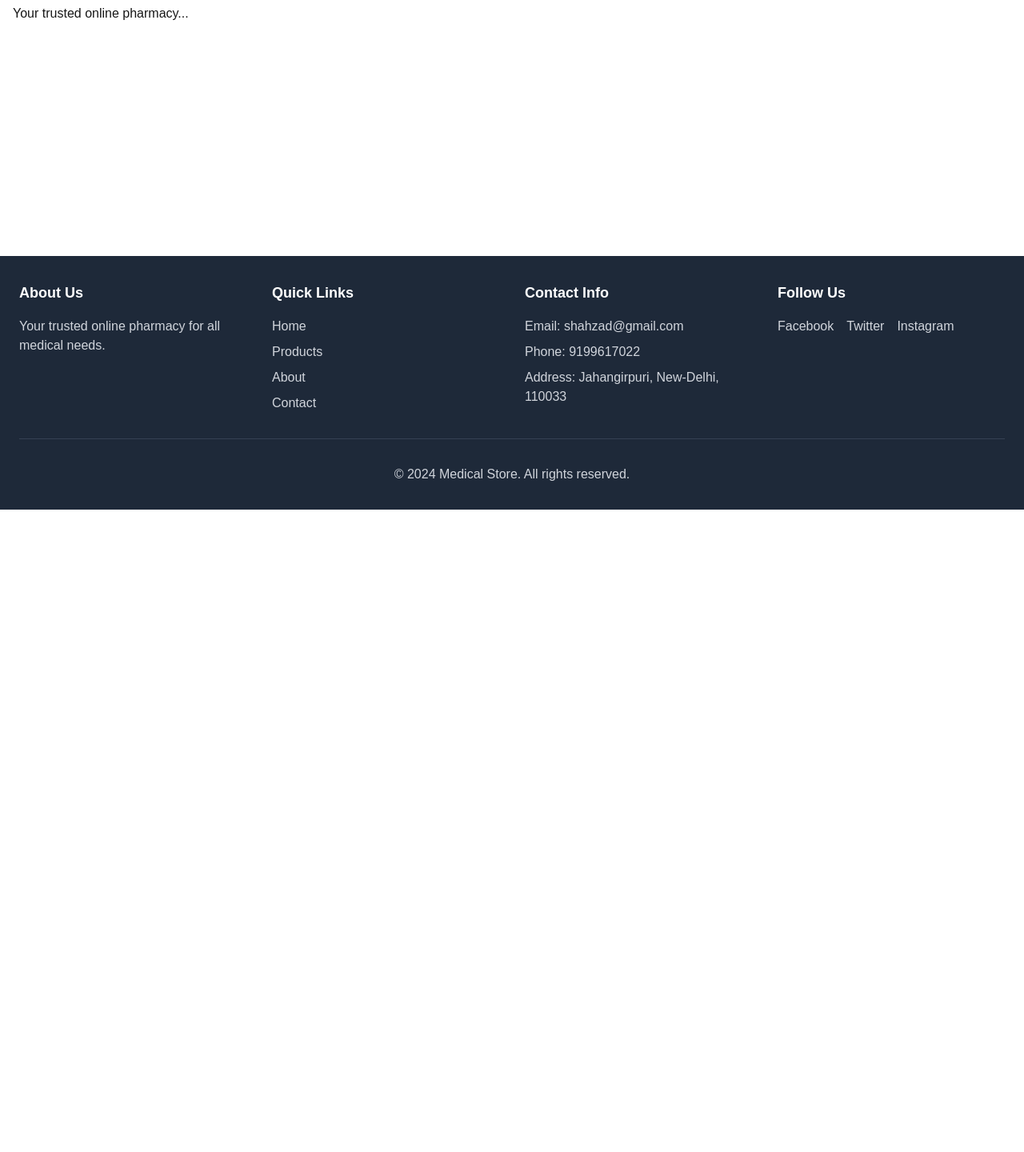
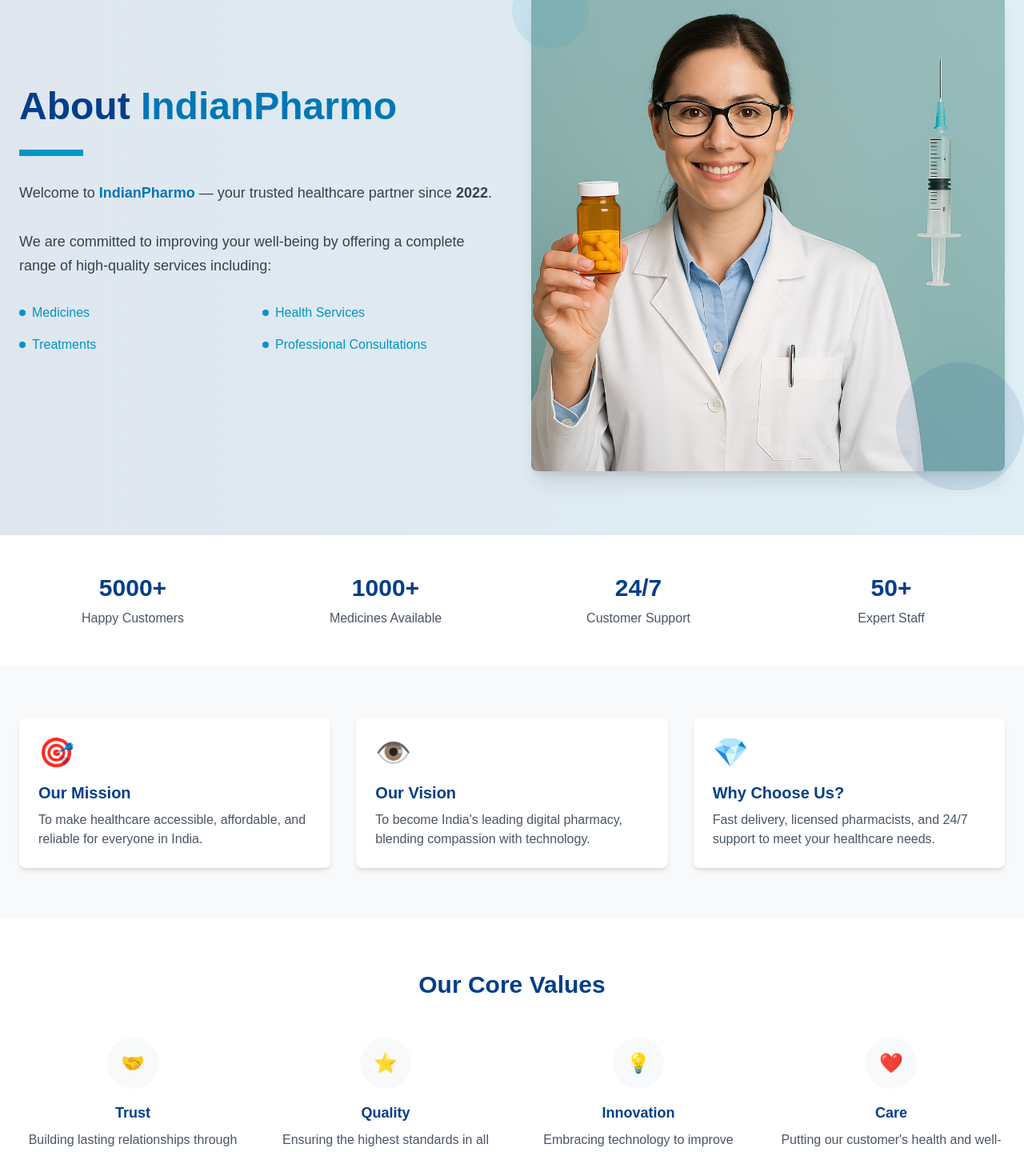
Before and after one commit to Shahzad-Akbar/Pharmacy-Project, a Next.js app in the folder frontend/: page /about in a window 1280 px wide. Shown: the part 163-1603 px from the top of the page at 80% size. Before the commit the page ends 800 px from the top, so only its background shows below. Built offline with nearby package versions, Linux system fonts and the light colour scheme.

Commit message:
feat: About-us page created

```diff
--- a/frontend/src/app/(public)/about/page.tsx
+++ b/frontend/src/app/(public)/about/page.tsx
@@ -1,10 +1,146 @@
+import Image from 'next/image'
+
 export default function AboutPage() {
   return (
-    <div className="container mx-auto px-4 py-8">
-      <h1 className="text-4xl font-bold mb-6">About Us</h1>
-      <div className="prose max-w-none">
-        <p>Your trusted online pharmacy...</p>
-      </div>
+    <div className="bg-[#F8F9FA]">
+      {/* Hero Section */}
+      <section className="py-12 md:py-20 relative overflow-hidden">
+        <div className="absolute inset-0 bg-gradient-to-r from-[#023E8A]/10 to-[#0096C7]/10 z-0"></div>
+        <div className="container mx-auto px-4 md:px-6">
+          <div className="grid grid-cols-1 lg:grid-cols-2 gap-8 md:gap-12 items-center">
+            <div className="text-center lg:text-left relative z-10">
+              <h1 className="text-3xl md:text-5xl font-bold text-[#023E8A] mb-4 md:mb-6 leading-tight">
+                About <span className="text-[#0077B6]">IndianPharmo</span>
+              </h1>
+              <div className="w-20 h-2 bg-[#0096C7] mb-8"></div>
+              <p className="text-gray-700 text-lg mb-8 leading-relaxed">
+                Welcome to <span className="text-[#0077B6] font-semibold">IndianPharmo</span> —
+                your trusted healthcare partner since <strong>2022</strong>.
+              </p>
+              <p className="text-gray-700 text-lg mb-8 leading-relaxed">
+                We are committed to improving your well-being by offering a complete range of high-quality services including:
+              </p>
+              <div className="grid grid-cols-1 md:grid-cols-2 gap-4 mb-8">
+                <div className="flex items-center space-x-2">
+                  <div className="w-2 h-2 bg-[#0096C7] rounded-full"></div>
+                  <span className="text-[#0096C7] font-medium">Medicines</span>
+                </div>
+                <div className="flex items-center space-x-2">
+                  <div className="w-2 h-2 bg-[#0096C7] rounded-full"></div>
+                  <span className="text-[#0096C7] font-medium">Health Services</span>
+                </div>
+                <div className="flex items-center space-x-2">
+                  <div className="w-2 h-2 bg-[#0096C7] rounded-full"></div>
+                  <span className="text-[#0096C7] font-medium">Treatments</span>
+                </div>
+                <div className="flex items-center space-x-2">
+                  <div className="w-2 h-2 bg-[#0096C7] rounded-full"></div>
+                  <span className="text-[#0096C7] font-medium">Professional Consultations</span>
+                </div>
+              </div>
+            </div>
+            <div className="relative z-10 order-first lg:order-last">
+              <div className="relative h-[300px] sm:h-[400px] md:h-[500px] lg:h-[600px] w-full rounded-lg overflow-hidden shadow-xl">
+                <Image
+                  src="/images/pharmacy-about.png"
+                  alt="Modern Pharmacy Interior"
+                  fill
+                  className="object-cover"
+                  priority
+                />
+              </div>
+              <div className="absolute -bottom-6 -right-6 w-40 h-40 bg-[#023E8A]/10 rounded-full z-0"></div>
+              <div className="absolute -top-6 -left-6 w-24 h-24 bg-[#0096C7]/10 rounded-full z-0"></div>
+            </div>
+          </div>
+        </div>
+      </section>
+
+      {/* Statistics Section */}
+      <section className="bg-white py-8 md:py-12">
+        <div className="container mx-auto px-4 md:px-6">
+          <div className="grid grid-cols-2 md:grid-cols-4 gap-4 md:gap-8 text-center">
+            <div>
+              <h3 className="text-3xl font-bold text-[#023E8A] mb-2">5000+</h3>
+              <p className="text-gray-600">Happy Customers</p>
+            </div>
+            <div>
+              <h3 className="text-3xl font-bold text-[#023E8A] mb-2">1000+</h3>
+              <p className="text-gray-600">Medicines Available</p>
+            </div>
+            <div>
+              <h3 className="text-3xl font-bold text-[#023E8A] mb-2">24/7</h3>
+              <p className="text-gray-600">Customer Support</p>
+            </div>
+            <div>
+              <h3 className="text-3xl font-bold text-[#023E8A] mb-2">50+</h3>
+              <p className="text-gray-600">Expert Staff</p>
+            </div>
+          </div>
+        </div>
+      </section>
+
+      {/* Mission, Vision, Values Section */}
+      <section className="py-8 md:py-16">
+        <div className="container mx-auto px-4 md:px-6">
+          <div className="grid grid-cols-1 md:grid-cols-3 gap-6 md:gap-8">
+            <div className="bg-white shadow-md p-6 rounded-lg transform hover:scale-105 transition-transform">
+              <div className="text-4xl text-[#023E8A] mb-4">🎯</div>
+              <h3 className="text-xl font-semibold text-[#023E8A] mb-2">Our Mission</h3>
+              <p className="text-gray-600">To make healthcare accessible, affordable, and reliable for everyone in India.</p>
+            </div>
+
+            <div className="bg-white shadow-md p-6 rounded-lg transform hover:scale-105 transition-transform">
+              <div className="text-4xl text-[#023E8A] mb-4">👁️</div>
+              <h3 className="text-xl font-semibold text-[#023E8A] mb-2">Our Vision</h3>
+              <p className="text-gray-600">To become India&apos;s leading digital pharmacy, blending compassion with technology.</p>
+            </div>
+
+            <div className="bg-white shadow-md p-6 rounded-lg transform hover:scale-105 transition-transform">
+              <div className="text-4xl text-[#023E8A] mb-4">💎</div>
+              <h3 className="text-xl font-semibold text-[#023E8A] mb-2">Why Choose Us?</h3>
+              <p className="text-gray-600">Fast delivery, licensed pharmacists, and 24/7 support to meet your healthcare needs.</p>
+            </div>
+          </div>
+        </div>
+      </section>
+
+      {/* Core Values Section */}
+      <section className="bg-white py-8 md:py-16">
+        <div className="container mx-auto px-4 md:px-6">
+          <h2 className="text-2xl md:text-3xl font-bold text-[#023E8A] text-center mb-8 md:mb-12">Our Core Values</h2>
+          <div className="grid grid-cols-1 sm:grid-cols-2 lg:grid-cols-4 gap-6 md:gap-8">
+            <div className="text-center">
+              <div className="bg-[#F8F9FA] w-16 h-16 rounded-full flex items-center justify-center mx-auto mb-4">
+                <span className="text-2xl">🤝</span>
+              </div>
+              <h3 className="text-lg font-semibold text-[#023E8A] mb-2">Trust</h3>
+              <p className="text-gray-600">Building lasting relationships through reliability and transparency</p>
+            </div>
+            <div className="text-center">
+              <div className="bg-[#F8F9FA] w-16 h-16 rounded-full flex items-center justify-center mx-auto mb-4">
+                <span className="text-2xl">⭐</span>
+              </div>
+              <h3 className="text-lg font-semibold text-[#023E8A] mb-2">Quality</h3>
+              <p className="text-gray-600">Ensuring the highest standards in all our products and services</p>
+            </div>
+            <div className="text-center">
+              <div className="bg-[#F8F9FA] w-16 h-16 rounded-full flex items-center justify-center mx-auto mb-4">
+                <span className="text-2xl">💡</span>
+              </div>
+              <h3 className="text-lg font-semibold text-[#023E8A] mb-2">Innovation</h3>
+              <p className="text-gray-600">Embracing technology to improve healthcare delivery</p>
+            </div>
+            <div className="text-center">
+              <div className="bg-[#F8F9FA] w-16 h-16 rounded-full flex items-center justify-center mx-auto mb-4">
+                <span className="text-2xl">❤️</span>
+              </div>
+              <h3 className="text-lg font-semibold text-[#023E8A] mb-2">Care</h3>
+              <p className="text-gray-600">Putting our customer&apos;s health and well-being first</p>
+            </div>
+          </div>
+        </div>
+      </section>
     </div>
-  );
+  )
 }
```
Also changed, not shown: frontend/public/images/pharmacy-about.png (added).
